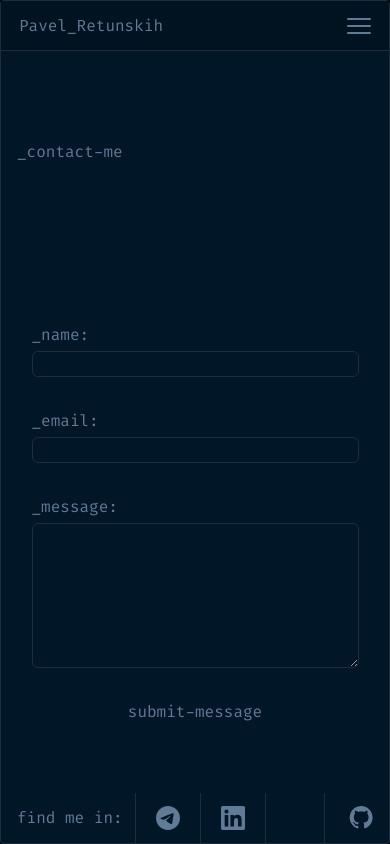
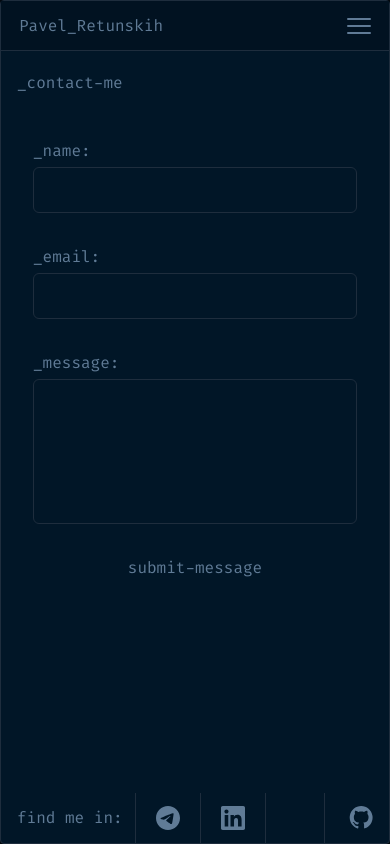
Before and after one commit to Pavel-Retunskih/portfolionext, a Next.js app: page /contact_me in a window 390 px wide. Built offline with nearby package versions, Linux system fonts and the light colour scheme.

Commit message:
fix: contact me form styles add mobile response

```diff
--- a/next.config.ts
+++ b/next.config.ts
@@ -41,4 +41,9 @@ const nextConfig: NextConfig = {
   },
 };
 
-export default nextConfig;
+// eslint-disable-next-line @typescript-eslint/no-require-imports
+const withBundleAnalyzer = require('@next/bundle-analyzer')({
+  enabled: process.env.ANALYZE === 'true',
+})
+
+module.exports = withBundleAnalyzer(nextConfig)
--- a/package.json
+++ b/package.json
@@ -3,6 +3,7 @@
   "version": "0.1.0",
   "private": true,
   "scripts": {
+    "analyze": "cross-env ANALYZE=true npm run build",
     "dev": "next dev --turbopack",
     "build:dev": "cross-env NODE_ENV=development next build",
     "start:dev": "next start",
@@ -11,6 +12,7 @@
     "lint": "next lint"
   },
   "dependencies": {
+    "@next/bundle-analyzer": "^15.5.4",
     "@radix-ui/react-accordion": "^1.2.3",
     "@radix-ui/react-navigation-menu": "^1.2.5",
     "@radix-ui/react-scroll-area": "^1.2.3",
--- a/src/app/contact_me/model/useForm.ts
+++ b/src/app/contact_me/model/useForm.ts
@@ -1,6 +1,6 @@
 import {useState} from "react";
 
-type FormErrors = {
+export type FormErrors = {
   name?: string;
   email?: string;
   message?: string;
@@ -43,9 +43,9 @@ export const useForm = () => {
     return Object.keys(newErrors).length === 0;
   };
 
-  const handleSubmit = async () => {
+  const handleSubmit = () => {
     if (!validateForm()) {
-      console.error('Ошибка валидации формы');
+      console.log('Ошибка валидации asdsad формы');
       return;
     }
 
@@ -53,19 +53,12 @@ export const useForm = () => {
 
     try {
       console.log({name, email, message});
-      resetForm();
+
     } catch (error) {
       console.error('Ошибка отправки формы:', error);
     } finally {
       setIsSubmitting(false);
     }
-  };
-
-  const resetForm = () => {
-    setName('');
-    setEmail('');
-    setMessage('');
-    setErrors({});
   };
 
   return {
@@ -78,7 +71,6 @@ export const useForm = () => {
     errors,
     isSubmitting,
     handleSubmit,
-    resetForm,
     isValid: Object.keys(errors).length === 0 && name && email && message
   };
 };
--- a/src/app/contact_me/page.tsx
+++ b/src/app/contact_me/page.tsx
@@ -5,9 +5,10 @@ import {ContactForm} from "@/components/ContactForm/ContactForm";
 import {useForm} from "@/app/contact_me/model/useForm";
 
 export default function ContactMePage() {
-  const {setName, setEmail, setMessage, message, name, email, handleSubmit, isSubmitting} = useForm()
-
-  return <div className={'flex md:flex-row flex-col justify-around flex-grow max-w-[1200px]'}>
+  const {setName, setEmail, setMessage, message, name, email, handleSubmit, isSubmitting, errors} = useForm()
+  console.log(errors)
+  return <div className={'flex md:flex-row flex-col gap-6 md:justify-around md:items-center flex-grow' +
+      ' max-w-[1200px]'}>
     <h3 className={'lg:hidden sm:flex items-center justify-start py-5 pl-4'}>_contact-me</h3>
     <ContactForm
         name={name}
@@ -18,6 +19,7 @@ export default function ContactMePage() {
         setMessage={setMessage}
         handleSubmit={handleSubmit}
         isSubmitting={isSubmitting}
+        errors={errors}
     />
     <div className={'hidden md:block border-r border-r-lines'}>
       <CodeBlock
--- a/src/components/CodeBlock/CodeBlock.tsx
+++ b/src/components/CodeBlock/CodeBlock.tsx
@@ -1,8 +1,7 @@
-// @flow
-import * as React from 'react';
+'use client'
 import {useEffect, useState} from "react";
 import {gruvboxDark} from "react-syntax-highlighter/dist/esm/styles/hljs";
-import dynamic from "next/dynamic";
+import SyntaxHighlighter from "react-syntax-highlighter";
 
 type Props = {
   name: string,
@@ -14,11 +13,6 @@ export const CodeBlock = ({name, message, email}: Props) => {
     background: 'transparent',
   };
   const [currentDate, setCurrentDate] = useState('');
-
-  const SyntaxHighlighter = dynamic(() => import('react-syntax-highlighter'), {
-    ssr: false,
-    loading: () => <div>Loading code...</div>
-  });
 
   useEffect(() => {
     const date = new Date();
--- a/src/components/ContactForm/ContactForm.tsx
+++ b/src/components/ContactForm/ContactForm.tsx
@@ -1,3 +1,8 @@
+import {Input} from "@/components/Input/Input";
+import {FormErrors} from "@/app/contact_me/model/useForm";
+import {FormEvent} from "react";
+import {TextArea} from "@/components/TextArea/TextArea";
+
 type Props = {
   name: string;
   email: string;
@@ -7,7 +12,9 @@ type Props = {
   setMessage: (message: string) => void;
   handleSubmit: () => void
   isSubmitting: boolean;
+  errors: FormErrors;
 }
+
 export const ContactForm = ({
                               setName,
                               name,
@@ -16,39 +23,22 @@ export const ContactForm = ({
                               setEmail,
                               email,
                               handleSubmit,
-                              isSubmitting
+                              isSubmitting,
+                              errors
                             }: Props) => {
 
+  const onSubmit = (e: FormEvent) => {
+    e.preventDefault(); // Предотвращаем стандартную отправку формы
+    handleSubmit();
+  };
 
   return (
-      <form className={'flex items-center flex-col gap-8'}>
-        <div className={'flex flex-col gap-1'}>
-          <label htmlFor="name" className={'text-secondary-grey'}>_name:</label>
-          <input type="text" id={'name'} name={'name'}
-                 className={'pl-3.5 autofill:bg-primary-blue w-[327px] border border-lines' +
-                     ' focus:outline-none focus:border-secondary-grey rounded-md bg-primary-blue'}
-                 value={name} onChange={(e) => setName(e.target.value)}/>
-        </div>
-        <div className={'flex flex-col gap-1'}>
-          <label htmlFor={'email'} className={'text-secondary-grey'}>_email:</label>
-          <input type="text" id={'email'} name={'email'}
-                 className={'pl-3.5 w-[327px] border autofill:bg-primary-blue border-lines focus:outline-none' +
-                     ' focus:border-secondary-grey rounded-md bg-primary-blue'}
-                 value={email} onChange={(e) => setEmail(e.target.value)}/>
-        </div>
-        <div className={'flex flex-col gap-1'}>
-          <label htmlFor={'message'} className={'text-secondary-grey'}>_message:</label>
-          <textarea name={'message'}
-                    className={'w-[327px] h-[145px] border focus:outline-none autofill:bg-primary-blue' +
-                        ' focus:border-secondary-grey' +
-                        ' rounded-md' +
-                        ' pl-3.5 border-lines bg-primary-blue'}
-                    value={message}
-                    onChange={(e) => setMessage(e.target.value)}/>
-        </div>
+      <form className={'flex items-center flex-col gap-8 px-8'} onSubmit={onSubmit}>
+        <Input value={name} handleChange={setName} label={'_name:'} error={errors.name}></Input>
+        <Input handleChange={setEmail} value={email} label={'_email:'} error={errors.email}></Input>
+        <TextArea handleChange={setMessage} value={message} label={'_message:'} error={errors.message}></TextArea>
         <button
             type="submit"
-            onClick={handleSubmit}
             aria-label="Send contact message"
             disabled={isSubmitting}
         >
--- /dev/null
+++ b/src/components/Input/Input.tsx
@@ -0,0 +1,21 @@
+// @flow
+import * as React from 'react';
+
+type Props = {
+  error?: string,
+  handleChange: (value: string) => void,
+  label: string,
+  value: string,
+};
+export const Input = ({handleChange, value, error, label}: Props) => {
+  return (
+      <div className={'flex flex-wrap flex-col gap-1 w-full'}>
+        {label && <label htmlFor="name" className={'text-secondary-grey'}>{label}</label>}
+        <input type="text" id={label} name={label}
+               className={'pl-3.5 py-2.5 px-3.5 autofill:bg-primary-blue border border-lines' +
+                   ' focus:outline-none focus:border-secondary-grey rounded-md bg-primary-blue'}
+               value={value} onChange={(e) => handleChange(e.target.value)}/>
+        {error && <span className={'text-red-500 text-xs text-center'}>{error}</span>}
+      </div>
+  );
+};
--- /dev/null
+++ b/src/components/TextArea/TextArea.tsx
@@ -0,0 +1,19 @@
+type Props = {
+  error?: string,
+  handleChange: (value: string) => void,
+  label: string,
+  value: string,
+};
+export const TextArea = ({handleChange, value, error, label}: Props) => {
+  return (
+      <div className={'flex flex-col gap-1 w-full'}>
+        {label && <label htmlFor="name" className={'text-secondary-grey'}>{label}</label>}
+        <textarea id={label} name={label}
+                  className={'pl-3.5 resize-none h-[145px]  autofill:bg-primary-blue  border' +
+                      ' border-lines' +
+                      ' focus:outline-none focus:border-secondary-grey rounded-md bg-primary-blue'}
+                  value={value} onChange={(e) => handleChange(e.target.value)}/>
+        {error && <span className={'text-red-500 text-xs text-center'}>{error}</span>}
+      </div>
+  );
+};
--- a/tailwind.config.ts
+++ b/tailwind.config.ts
@@ -18,7 +18,10 @@ export default {
       lg: '1024px',
       xl: '1440px'
     },
+    extend: {
       colors: {
+        background: "var(--background)",
+        foreground: "var(--foreground)",
         primary: {
           black: '#01080E',
           blue: '#011627',
@@ -37,11 +40,6 @@ export default {
           violet: '#C98BDF',
         },
         lines: '#1E2D3D',
-    },
-    extend: {
-      colors: {
-        background: "var(--background)",
-        foreground: "var(--foreground)",
 
       },
       keyframes: {
```
Also changed, not shown: 1 other file (tests, documents, lock files or other folders). Lines whose indentation alone changed are shown as unchanged.
